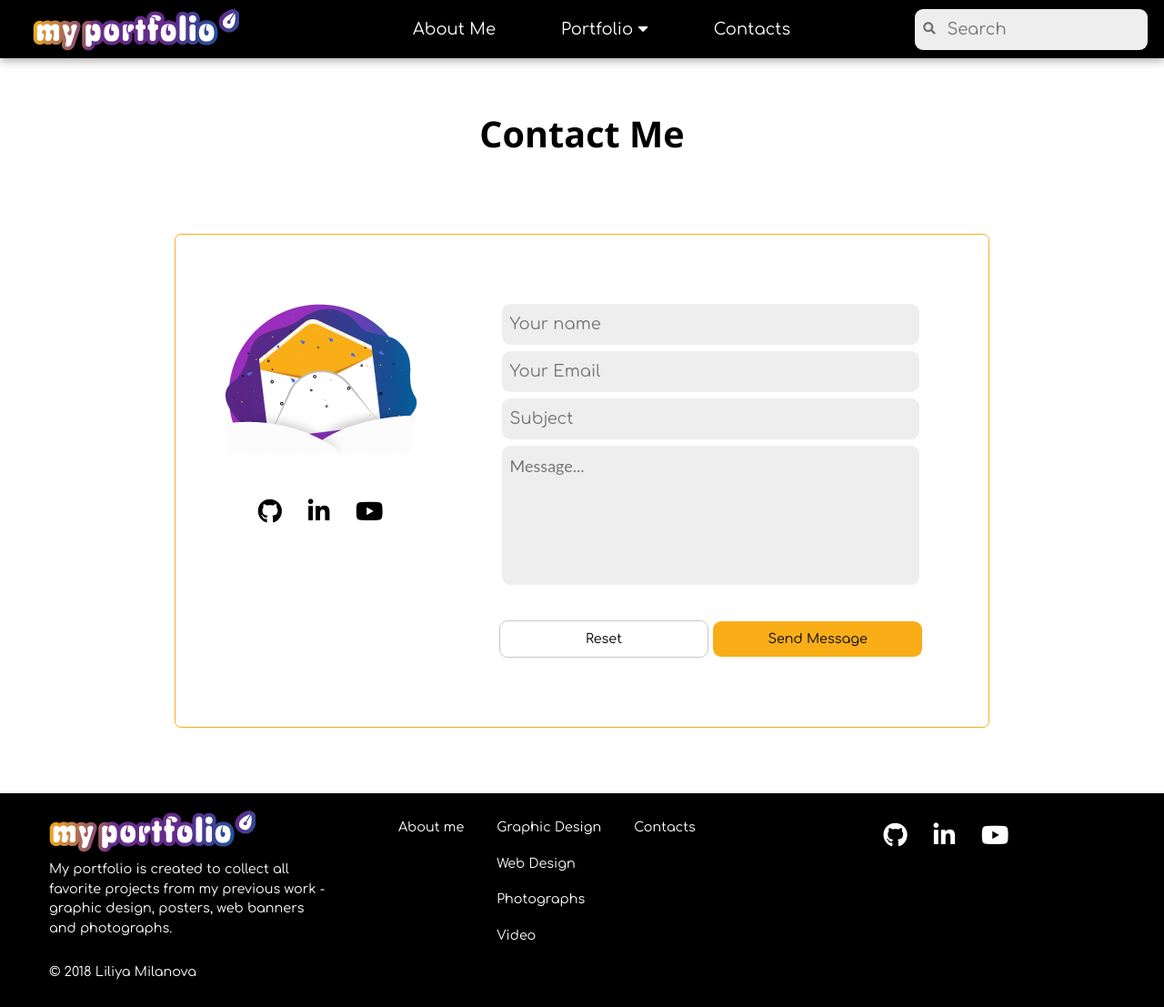
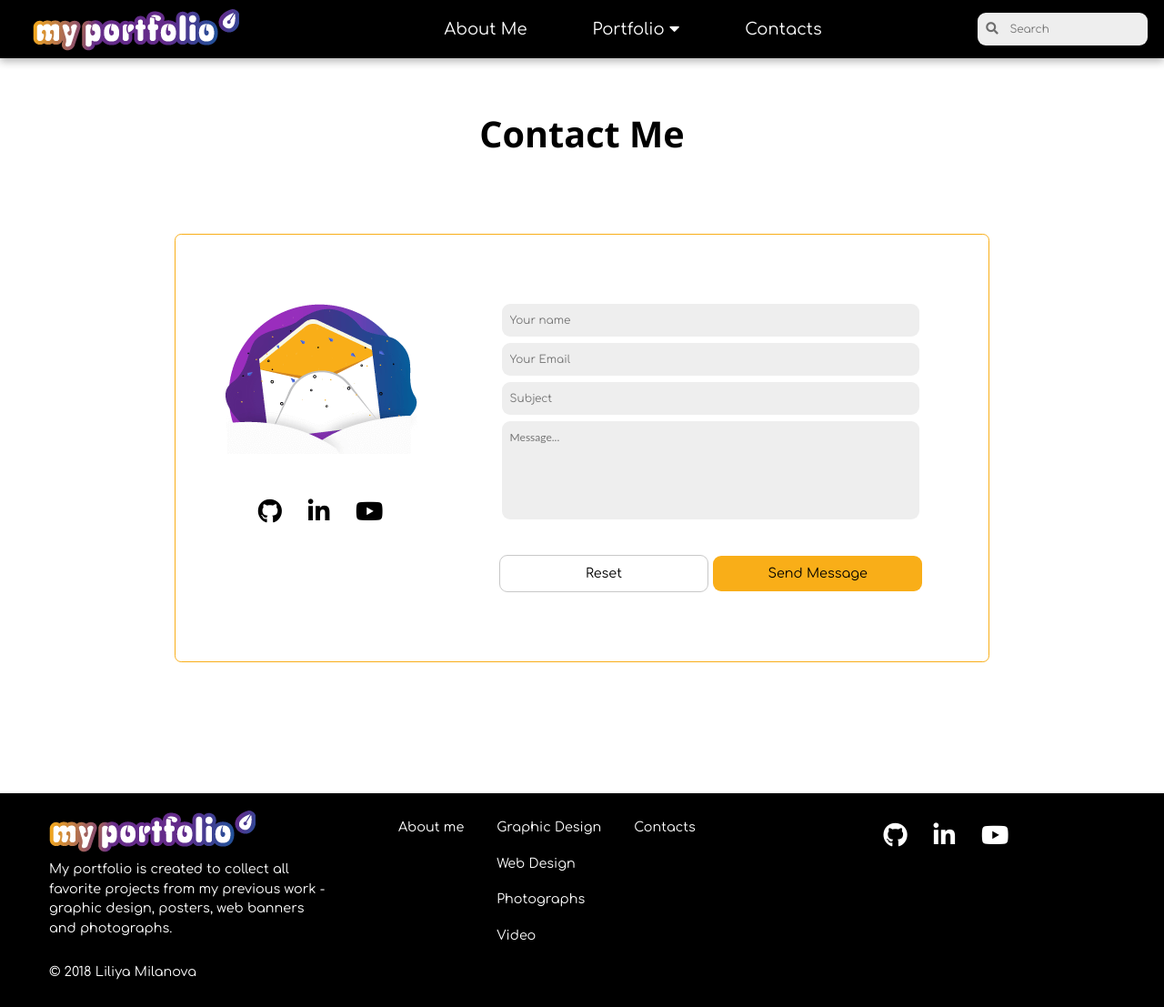
Before and after one commit to LiliyaMilanova/myportfolio, a Jekyll site: the page built from contacts.html, in a window 1280 px wide and 1107 px high. Shown: the whole window at 91% size. Built offline with Jekyll 4.4.1, drawn with Linux system fonts in a browser that asks for light colours; nearby versions of some CDN libraries.

Commit message:
Update forms.css

```diff
--- a/css/forms.css
+++ b/css/forms.css
@@ -8,6 +8,7 @@ form .order {
 input {
     order: 2;
     flex: 1 0 auto;
+    font-size: 12px;
     padding: 0.5rem 0.2rem;
     border-top-right-radius: 0.5rem;
     border-bottom-right-radius: 0.5rem;
@@ -120,6 +121,7 @@ input:hover {
 #contactinpit {
     border-radius: 0.5rem;
     width: 80%;
+    font-size: 12px;
     margin: 0.2rem 0;
     padding: 0.5rem;
     background: rgb(238, 238, 238);
@@ -155,6 +157,7 @@ input:hover {
 textarea {
     resize: none;
     outline: none;
+    font-size: 12px;
     font-family: 'Lato', sans-serif;
     background: rgb(238, 238, 238);
     border: none;
```
